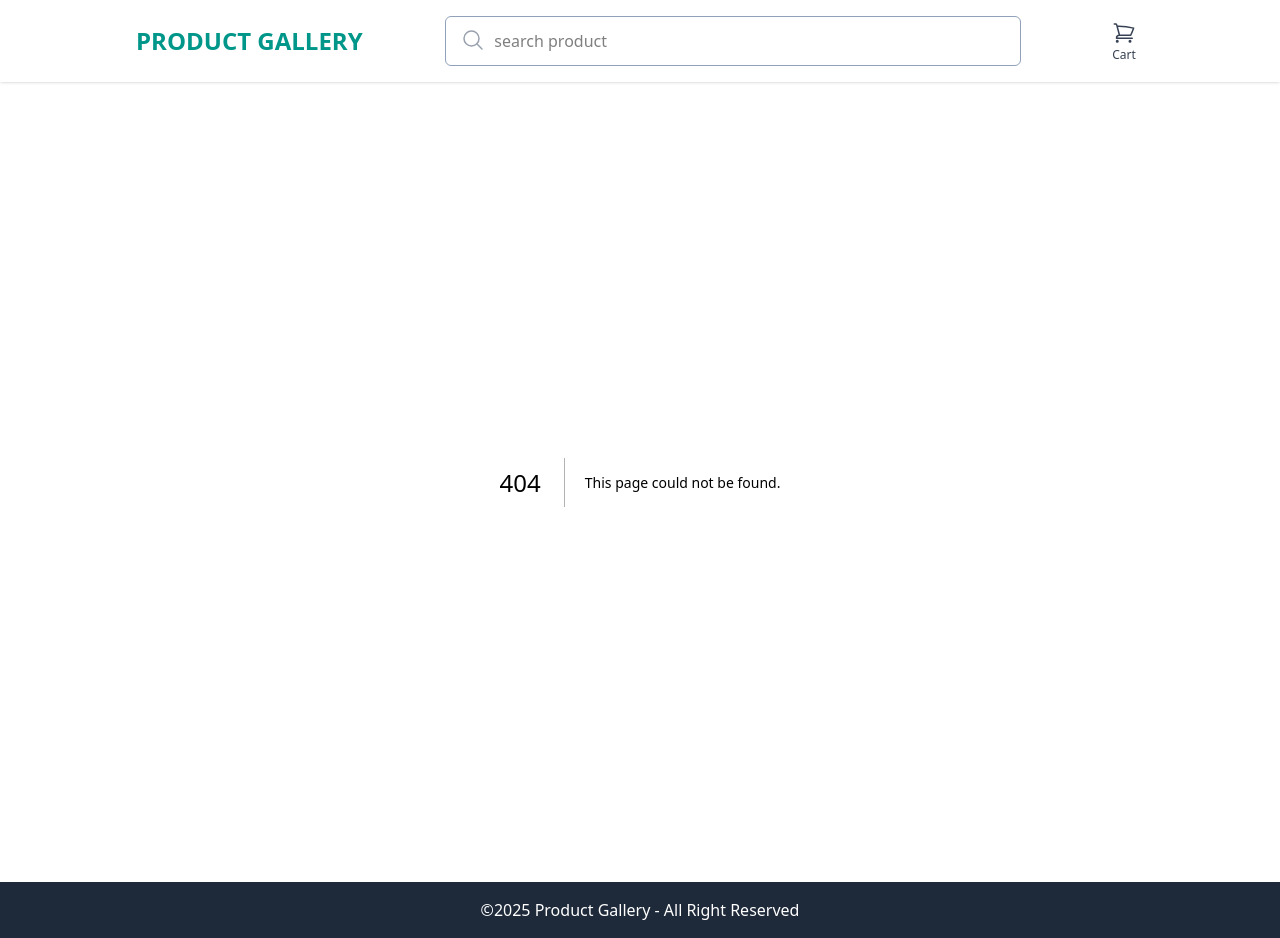
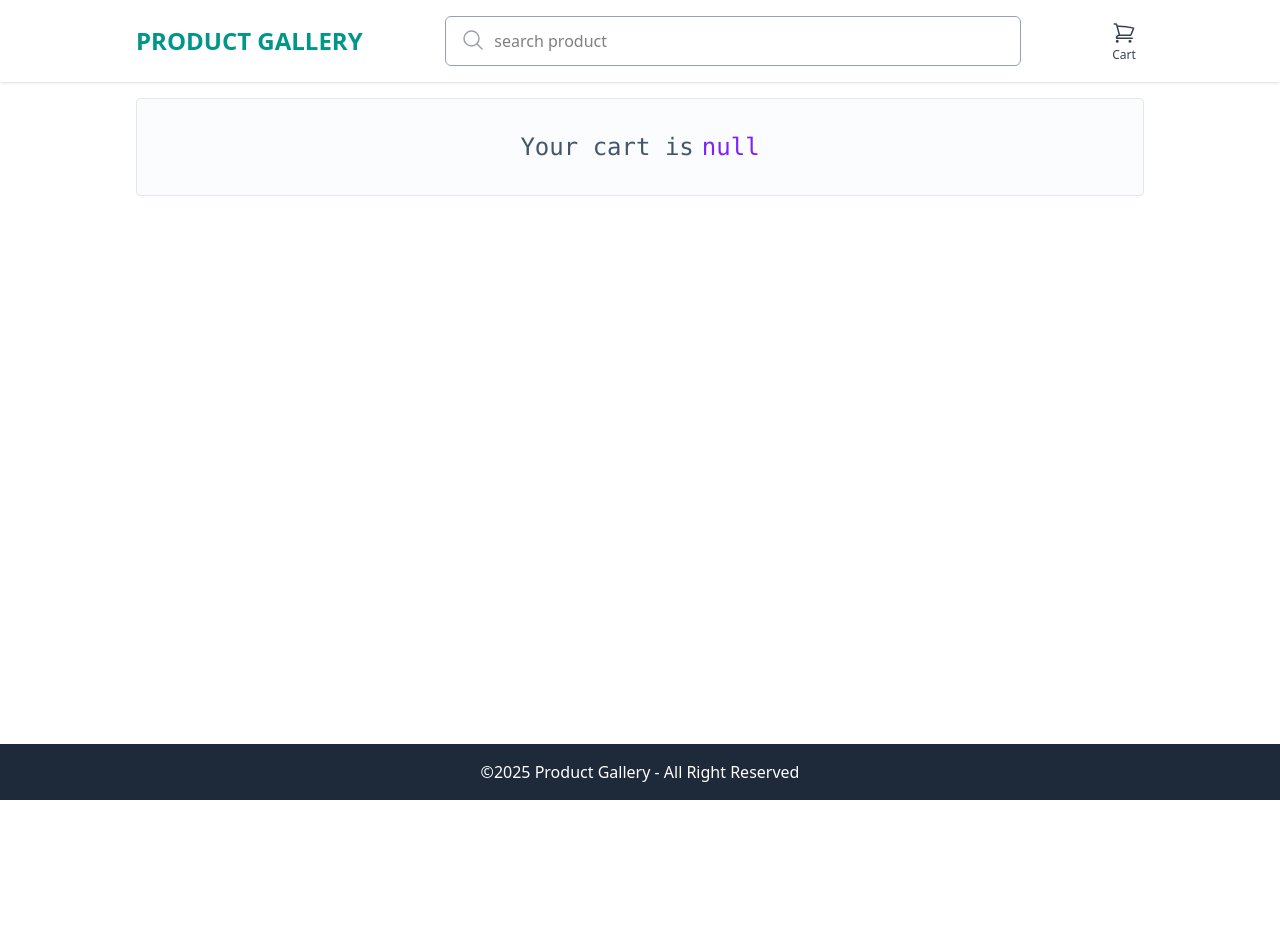
Before and after one commit to proatik/product-gallery, a Next.js app: page /cart in a window 1280 px wide. Before the commit this address had no page. After the commit the page ends 800 px from the top, so only its background shows below. Built offline with nearby package versions, Linux system fonts and the light colour scheme.

Commit message:
feat: add cart page integrating components

```diff
--- /dev/null
+++ b/src/app/cart/page.tsx
@@ -0,0 +1,20 @@
+import { Metadata } from "next";
+
+// react components.
+import Cart from "@/components/cart/Cart";
+
+export const metadata: Metadata = {
+  title: "Product Gallery | Cart",
+  description:
+    "Review and manage the items in your shopping cart. All selected products will be included in your order. Happy shopping!",
+};
+
+const CartPage = () => {
+  return (
+    <div className="container min-h-[calc(100dvh-138px)] gap-6 pt-4 pb-16">
+      <Cart />
+    </div>
+  );
+};
+
+export default CartPage;
```
